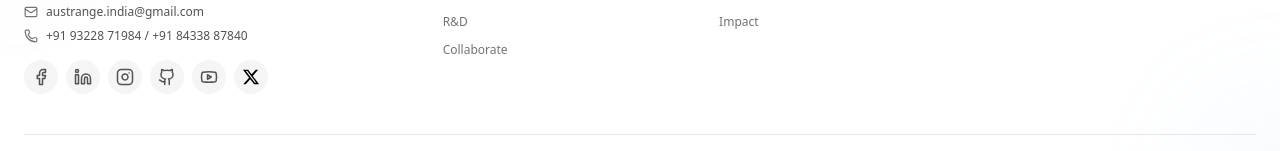
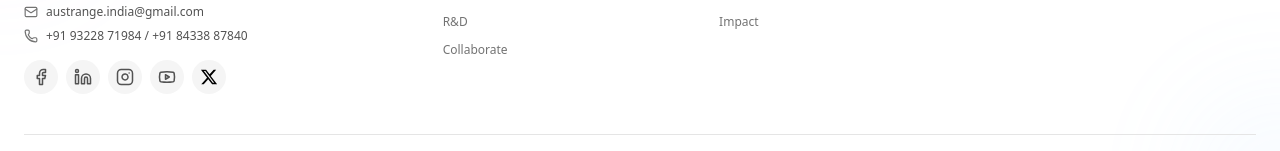
Before and after one commit to austrange/austrange, a Next.js app: page / in a window 1280 px wide. Shown: the part 10099-10250 px from the top of the page. Built offline with nearby package versions, Linux system fonts and the light colour scheme.

Commit message:
refactor(Footer): remove unused Github icon from social links

```diff
--- a/src/components/Footer/Footer.tsx
+++ b/src/components/Footer/Footer.tsx
@@ -4,11 +4,10 @@ import Image from "next/image";
 import {
   Linkedin,
   Instagram,
-  Github,
   Mail,
   Phone,
   Facebook,
-  Youtube
+  Youtube,
 } from "lucide-react";
 
 // Define navigation sections
@@ -52,7 +51,6 @@ const socialLinks = [
     icon: <Instagram size={18} />,
     href: "https://www.instagram.com/austrangesolutions?igsh=emg1cHViY2xwY203",
   },
-  { icon: <Github size={18} />, href: "https://github.com/austrange" },
   { icon: <Youtube size={18} />, href: "https://youtube.com/@austrange" },
   {
     // eslint-disable-next-line @next/next/no-img-element
```
